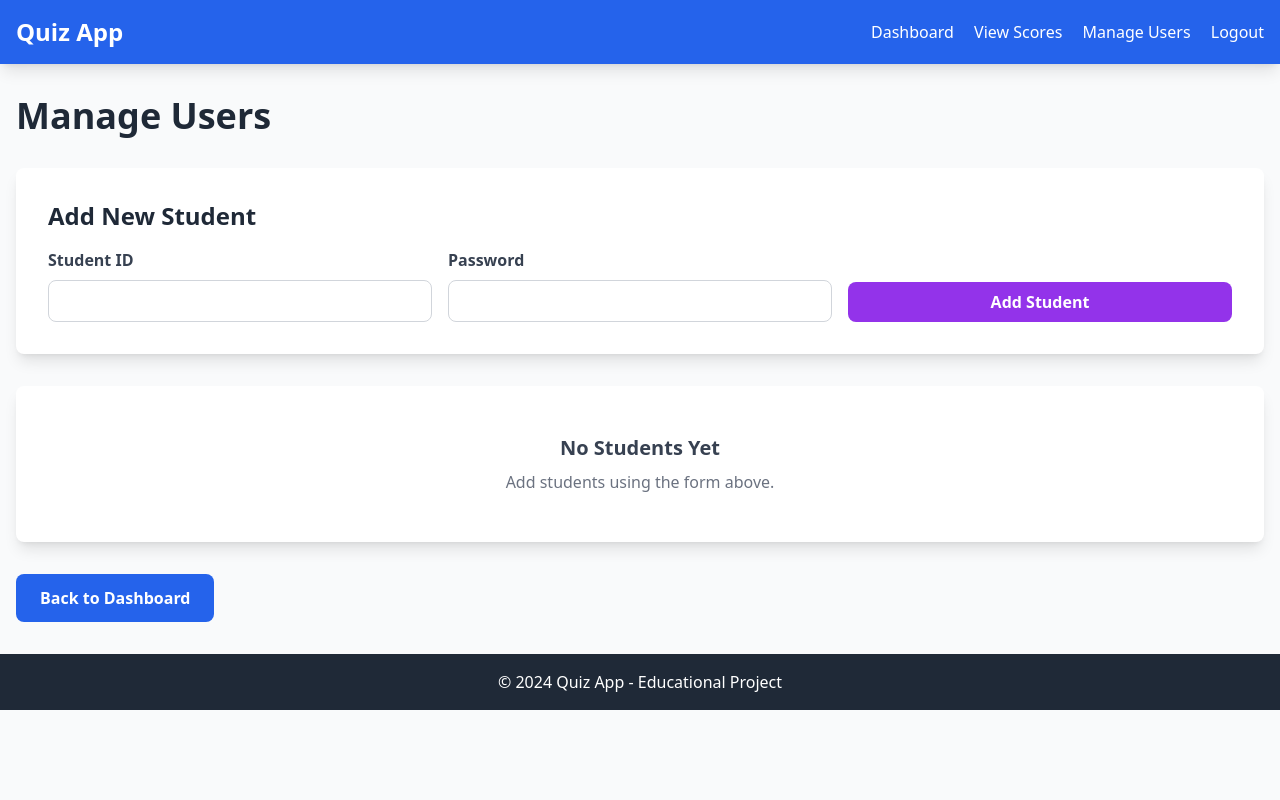
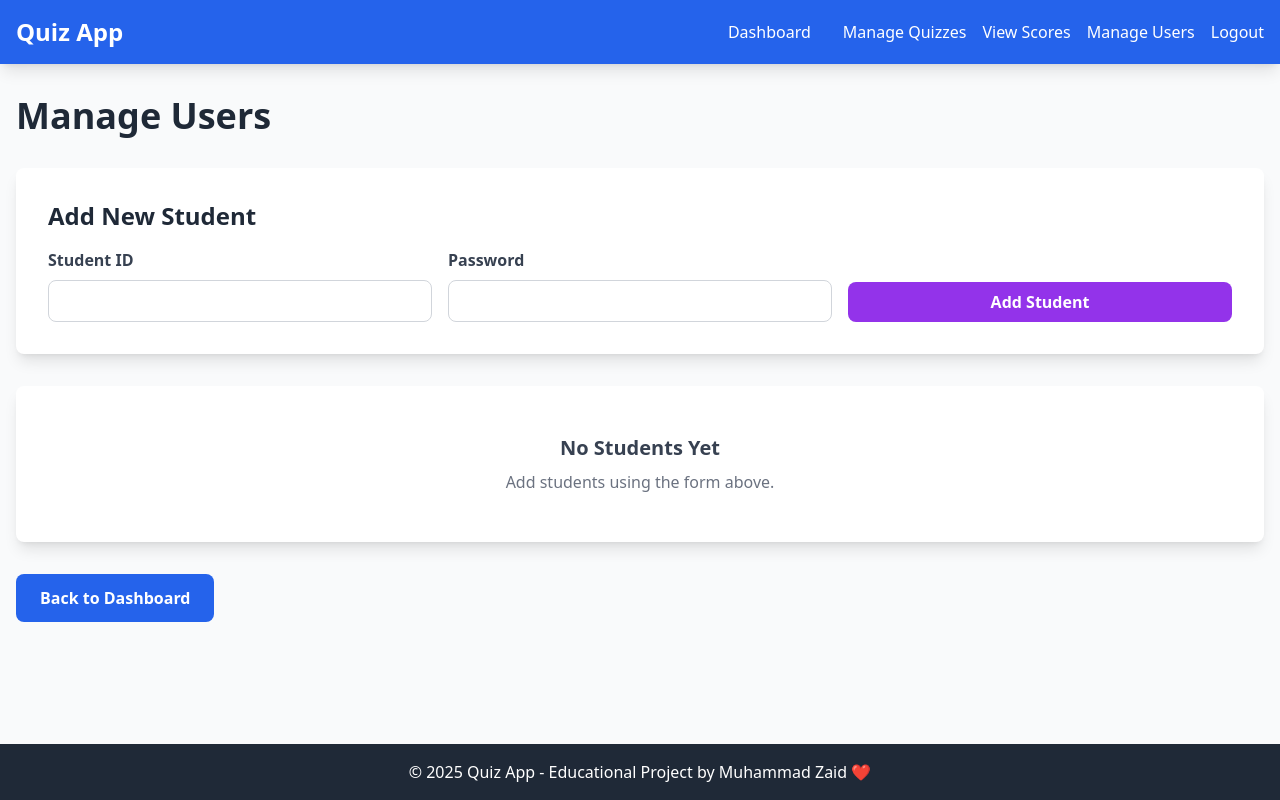
Before and after one commit to zaidkx7/QuizApp, a Flask app: page /admin/users in a window 1280 px wide. Run offline with Flask 3, Linux system fonts and the light colour scheme; the visitor is signed in with stand-in values (Sample User, id 1); some libraries are stand-ins or nearby versions.

Commit message:
enhanced UI

```diff
--- a/templates/admin_login.html
+++ b/templates/admin_login.html
@@ -4,6 +4,10 @@
 
 {% block nav_links %}
 <a href="/" class="hover:text-blue-200 transition">Home</a>
+{% endblock %}
+
+{% block nav_links_mobile %}
+<a href="/" class="hover:text-blue-200 transition py-2">Home</a>
 {% endblock %}
 
 {% block content %}
--- a/templates/admin_users.html
+++ b/templates/admin_users.html
@@ -4,9 +4,18 @@
 
 {% block nav_links %}
 <a href="/admin/dashboard" class="hover:text-blue-200 transition mr-4">Dashboard</a>
+<a href="/admin/quizzes" class="hover:text-blue-200 transition mr-4">Manage Quizzes</a>
 <a href="/admin/scores" class="hover:text-blue-200 transition mr-4">View Scores</a>
 <a href="/admin/users" class="hover:text-blue-200 transition mr-4">Manage Users</a>
 <a href="/logout" class="hover:text-blue-200 transition">Logout</a>
+{% endblock %}
+
+{% block nav_links_mobile %}
+<a href="/admin/dashboard" class="hover:text-blue-200 transition py-2">Dashboard</a>
+<a href="/admin/quizzes" class="hover:text-blue-200 transition py-2">Manage Quizzes</a>
+<a href="/admin/scores" class="hover:text-blue-200 transition py-2">View Scores</a>
+<a href="/admin/users" class="hover:text-blue-200 transition py-2">Manage Users</a>
+<a href="/logout" class="hover:text-blue-200 transition py-2">Logout</a>
 {% endblock %}
 
 {% block content %}
--- a/templates/base.html
+++ b/templates/base.html
@@ -6,28 +6,61 @@
     <title>{% block title %}Quiz App{% endblock %}</title>
     <script src="https://cdn.tailwindcss.com"></script>
 </head>
-<body class="bg-gray-50 min-h-screen">
+<body class="bg-gray-50 min-h-screen flex flex-col">
     <nav class="bg-blue-600 text-white shadow-lg">
         <div class="container mx-auto px-4 py-4">
             <div class="flex justify-between items-center">
                 <h1 class="text-2xl font-bold">Quiz App</h1>
-                <div>
+
+                <!-- Mobile menu button -->
+                <button id="mobile-menu-button" class="md:hidden text-white focus:outline-none">
+                    <svg class="w-6 h-6" fill="none" stroke="currentColor" viewBox="0 0 24 24">
+                        <path id="menu-icon" stroke-linecap="round" stroke-linejoin="round" stroke-width="2" d="M4 6h16M4 12h16M4 18h16"></path>
+                        <path id="close-icon" class="hidden" stroke-linecap="round" stroke-linejoin="round" stroke-width="2" d="M6 18L18 6M6 6l12 12"></path>
+                    </svg>
+                </button>
+
+                <!-- Desktop menu -->
+                <div class="hidden md:flex space-x-4">
                     {% block nav_links %}
                     <a href="/" class="hover:text-blue-200 transition">Home</a>
+                    {% endblock %}
+                </div>
+            </div>
+
+            <!-- Mobile menu -->
+            <div id="mobile-menu" class="hidden md:hidden mt-4 pb-2">
+                <div class="flex flex-col space-y-2">
+                    {% block nav_links_mobile %}
+                    <a href="/" class="hover:text-blue-200 transition py-2">Home</a>
                     {% endblock %}
                 </div>
             </div>
         </div>
     </nav>
 
-    <main class="container mx-auto px-4 py-8">
+    <main class="container mx-auto px-4 py-8 flex-grow">
         {% block content %}{% endblock %}
     </main>
 
-    <footer class="bg-gray-800 text-white mt-auto py-4">
+    <footer class="bg-gray-800 text-white py-4 mt-auto">
         <div class="container mx-auto px-4 text-center">
-            <p>&copy; 2024 Quiz App - Educational Project</p>
+            <p>&copy; 2025 Quiz App - Educational Project by Muhammad Zaid ❤️</p>
         </div>
     </footer>
+
+    <script>
+        // Mobile menu toggle
+        const mobileMenuButton = document.getElementById('mobile-menu-button');
+        const mobileMenu = document.getElementById('mobile-menu');
+        const menuIcon = document.getElementById('menu-icon');
+        const closeIcon = document.getElementById('close-icon');
+
+        mobileMenuButton.addEventListener('click', function() {
+            mobileMenu.classList.toggle('hidden');
+            menuIcon.classList.toggle('hidden');
+            closeIcon.classList.toggle('hidden');
+        });
+    </script>
 </body>
 </html>
--- a/templates/quiz.html
+++ b/templates/quiz.html
@@ -4,6 +4,10 @@
 
 {% block nav_links %}
 <a href="/logout" class="hover:text-blue-200 transition">Logout</a>
+{% endblock %}
+
+{% block nav_links_mobile %}
+<a href="/logout" class="hover:text-blue-200 transition py-2">Logout</a>
 {% endblock %}
 
 {% block content %}
--- a/templates/result.html
+++ b/templates/result.html
@@ -4,6 +4,10 @@
 
 {% block nav_links %}
 <a href="/logout" class="hover:text-blue-200 transition">Logout</a>
+{% endblock %}
+
+{% block nav_links_mobile %}
+<a href="/logout" class="hover:text-blue-200 transition py-2">Logout</a>
 {% endblock %}
 
 {% block content %}
--- a/templates/user_history.html
+++ b/templates/user_history.html
@@ -5,6 +5,11 @@
 {% block nav_links %}
 <a href="/user/history" class="hover:text-blue-200 transition mr-4">My History</a>
 <a href="/logout" class="hover:text-blue-200 transition">Logout</a>
+{% endblock %}
+
+{% block nav_links_mobile %}
+<a href="/user/history" class="hover:text-blue-200 transition py-2">My History</a>
+<a href="/logout" class="hover:text-blue-200 transition py-2">Logout</a>
 {% endblock %}
 
 {% block content %}
--- a/templates/user_register.html
+++ b/templates/user_register.html
@@ -4,6 +4,10 @@
 
 {% block nav_links %}
 <a href="/" class="hover:text-blue-200 transition">Home</a>
+{% endblock %}
+
+{% block nav_links_mobile %}
+<a href="/" class="hover:text-blue-200 transition py-2">Home</a>
 {% endblock %}
 
 {% block content %}
```
Also changed, not shown: templates/admin_dashboard.html (+8 -0 lines), templates/admin_quiz_preview.html (+7 -0 lines), templates/admin_quizzes.html (+8 -0 lines), templates/admin_user_submission.html (+7 -0 lines), templates/scores.html (+9 -0 lines).
